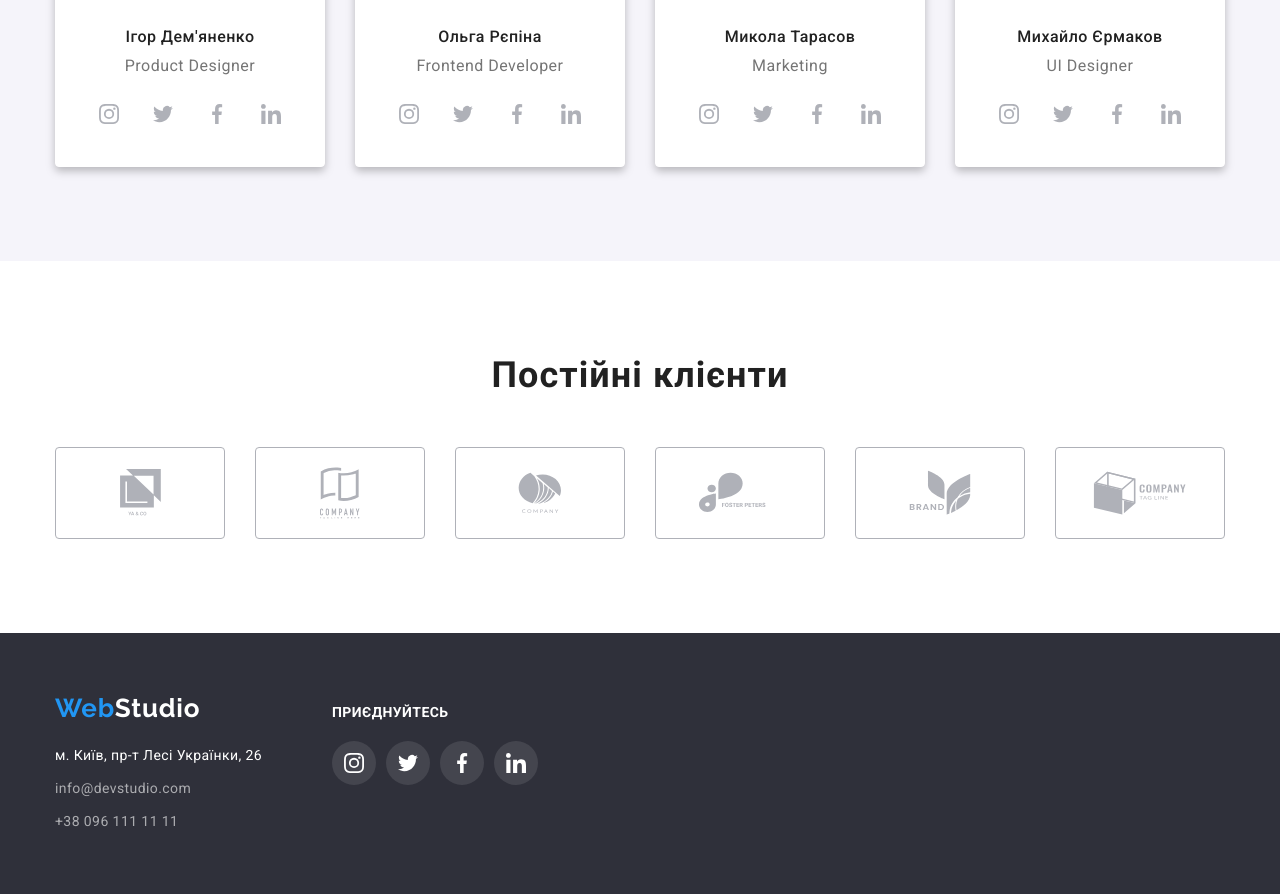
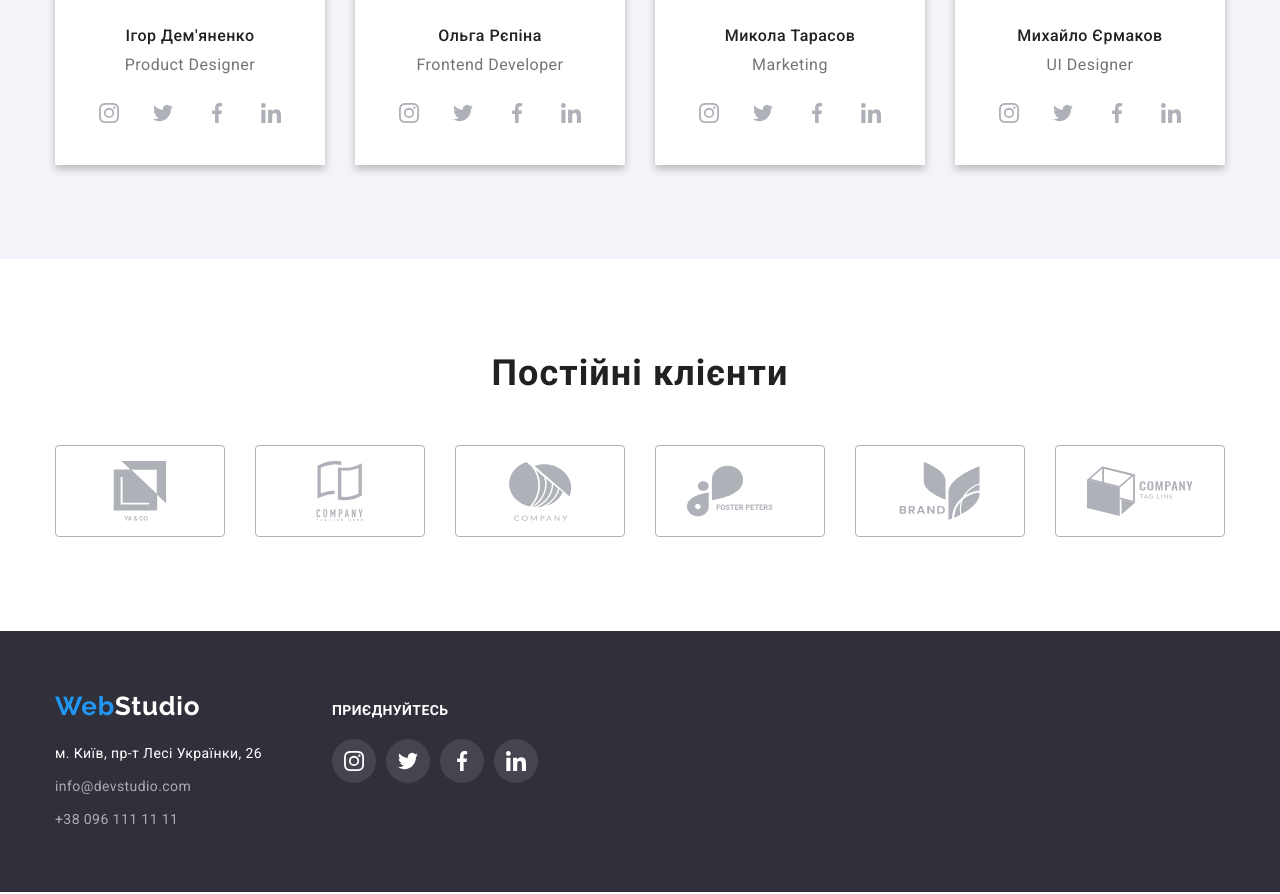
Before and after one commit to Angelina-Pysanyuk/goit-markup-hw-04, a plain HTML site: page index.html in a window 1280 px wide. Shown: the part 2045-2939 px from the top of the page. Drawn offline with nearby package versions, Linux system fonts and the light colour scheme.

Commit message:
fixed lists and other stuff

```diff
--- a/css/styles.css
+++ b/css/styles.css
@@ -313,8 +313,6 @@ img {
 .member-description {
   padding-top: 30px;
   padding-bottom: 30px;
-  border: var(--title-and-background-white) 1px solid;
-  border-radius: 0px 0px 4px 4px;
 
   background-color: var(--title-and-background-white);
 }
@@ -339,13 +337,20 @@ img {
   justify-content: center;
 }
 
+.social-group {
+  margin-right: 10px;
+}
+
+.social-group:last-child {
+  margin-right: 0;
+}
+
 .social-button {
   display: flex;
   justify-content: center;
   align-items: center;
   width: 44px;
   height: 44px;
-  margin-right: 10px;
   border-radius: 50%;
 
   color: var(--social-icons-color);
@@ -422,17 +427,22 @@ img {
 
 .footer {
   padding-bottom: 60px;
+  padding-top: 60px;
 
   background-color: var(--background-dark);
 }
 
 .footer-wrapper {
   display: flex;
+  align-items: baseline;
+}
+
+.footer-info {
+  margin-right: 70px;
 }
 
 .logo-footer {
   display: inline-block;
-  padding-top: 60px;
   margin-bottom: 20px;
 
   color: var(--title-and-background-white);
@@ -442,12 +452,6 @@ img {
   line-height: 1.19;
   letter-spacing: 0.03em;
   text-decoration: none;
-}
-
-.footer-list {
-  display: flex;
-  flex-direction: column;
-  margin-right: 70px;
 }
 
 .footer .item {
@@ -476,12 +480,6 @@ img {
 
 /* Social Media Footer */
 
-.social-footer {
-  display: flex;
-  flex-direction: column;
-  margin-top: 72px;
-}
-
 .social-footer .social-footer-text {
   margin-bottom: 20px;
 
@@ -496,20 +494,24 @@ img {
   display: flex;
 }
 
+.social-group-footer .item-icon {
+  margin-right: 10px;
+  margin-bottom: 0;
+}
+
+.social-group-footer .item-icon:last-child {
+  margin-right: 0;
+}
+
 .social-button-footer {
   display: flex;
   justify-content: center;
   align-items: center;
   width: 44px;
   height: 44px;
-  margin-right: 10px;
   border-radius: 50%;
 
   background-color: rgba(255, 255, 255, 0.1);
-}
-
-.social-button-footer:last-child {
-  margin-right: 0;
 }
 
 .social-button-footer:hover,
@@ -591,7 +593,14 @@ img {
   margin-bottom: 30px;
 }
 
-.portfolio-card:hover {
+.portfolio-link {
+  display: block;
+
+  text-decoration: none;
+}
+
+.portfolio-link:hover,
+.portfolio-link:focus {
   box-shadow: 0px 1px 1px rgba(0, 0, 0, 0.12), 0px 4px 4px rgba(0, 0, 0, 0.06),
     1px 4px 6px rgba(0, 0, 0, 0.16);
 }
@@ -627,6 +636,7 @@ img {
 }
 
 .sample-description {
+  color: var(--main-text-color);
   font-size: 16px;
   line-height: 1.88;
   letter-spacing: 0.03em;
--- a/index.html
+++ b/index.html
@@ -168,28 +168,36 @@
               <div class="member-description">
                 <h3 class="team-member">Ігор Дем'яненко</h3>
                 <p class="members-role">Product Designer</p>
-                <div class="members-social">
+                <ul class="list members-social">
+                  <li class="social-group">
                     <a class="social-button" href="">
                       <svg class="social-icon" width="20" height="20">
                         <use href="./images/icons.svg#icon-instagram"></use>
                       </svg>
                     </a>
+                  </li>
+                  <li class="social-group">
                     <a class="social-button" href="">
                       <svg class="social-icon" width="20" height="20">
                         <use href="./images/icons.svg#icon-twitter"></use>
                       </svg>
                     </a>
+                  </li>
+                  <li class="social-group">
                     <a class="social-button" href="">
                       <svg class="social-icon" width="20" height="20">
                         <use href="./images/icons.svg#icon-facebook"></use>
                       </svg>
                     </a>
+                  </li>
+                  <li class="social-group">
                     <a class="social-button" href="">
                       <svg class="social-icon" width="20" height="20">
                         <use href="./images/icons.svg#icon-linkedin"></use>
                       </svg>
                     </a>
-                </div>
+                  </li>
+                </ul>
               </div>
             </li>
 
@@ -198,30 +206,39 @@
               <div class="member-description">
                 <h3 class="team-member">Ольга Рєпіна</h3>
                 <p class="members-role">Frontend Developer</p>
-                <div class="members-social">
+                <ul class="list members-social">
+                  <li class="social-group">
                     <a class="social-button" href="">
                       <svg class="social-icon" width="20" height="20">
                         <use href="./images/icons.svg#icon-instagram"></use>
                       </svg>
                     </a>
+                  </li>
+                  <li class="social-group">
                     <a class="social-button" href="">
                       <svg class="social-icon" width="20" height="20">
                         <use href="./images/icons.svg#icon-twitter"></use>
                       </svg>
                     </a>
+                  </li>
+                  <li class="social-group">
                     <a class="social-button" href="">
                       <svg class="social-icon" width="20" height="20">
                         <use href="./images/icons.svg#icon-facebook"></use>
                       </svg>
                     </a>
+                  </li>
+                  <li class="social-group">
                     <a class="social-button" href="">
                       <svg class="social-icon" width="20" height="20">
                         <use href="./images/icons.svg#icon-linkedin"></use>
                       </svg>
                     </a>
-                </div>
+                  </li>
+                </ul>
               </div>
             </li>
+
             <li class="item">
               <img
                 src="./images/Mykola.jpeg"
@@ -231,30 +248,39 @@
               <div class="member-description">
                 <h3 class="team-member">Микола Тарасов</h3>
                 <p class="members-role">Marketing</p>
-                <div class="members-social">
+                <ul class="list members-social">
+                  <li class="social-group">
                     <a class="social-button" href="">
                       <svg class="social-icon" width="20" height="20">
                         <use href="./images/icons.svg#icon-instagram"></use>
                       </svg>
                     </a>
+                  </li>
+                  <li class="social-group">
                     <a class="social-button" href="">
                       <svg class="social-icon" width="20" height="20">
                         <use href="./images/icons.svg#icon-twitter"></use>
                       </svg>
                     </a>
+                  </li>
+                  <li class="social-group">
                     <a class="social-button" href="">
                       <svg class="social-icon" width="20" height="20">
                         <use href="./images/icons.svg#icon-facebook"></use>
                       </svg>
                     </a>
+                  </li>
+                  <li class="social-group">
                     <a class="social-button" href="">
                       <svg class="social-icon" width="20" height="20">
                         <use href="./images/icons.svg#icon-linkedin"></use>
                       </svg>
                     </a>
-                </div>
+                  </li>
+                </ul>
               </div>
             </li>
+
             <li class="item">
               <img
                 src="./images/Mykhailo.jpeg"
@@ -264,28 +290,36 @@
               <div class="member-description">
                 <h3 class="team-member">Михайло Єрмаков</h3>
                 <p class="members-role">UI Designer</p>
-                <div class="members-social">
+                <ul class="list members-social">
+                  <li class="social-group">
                     <a class="social-button" href="">
                       <svg class="social-icon" width="20" height="20">
                         <use href="./images/icons.svg#icon-instagram"></use>
                       </svg>
                     </a>
+                  </li>
+                  <li class="social-group">
                     <a class="social-button" href="">
                       <svg class="social-icon" width="20" height="20">
                         <use href="./images/icons.svg#icon-twitter"></use>
                       </svg>
                     </a>
+                  </li>
+                  <li class="social-group">
                     <a class="social-button" href="">
                       <svg class="social-icon" width="20" height="20">
                         <use href="./images/icons.svg#icon-facebook"></use>
                       </svg>
                     </a>
+                  </li>
+                  <li class="social-group">
                     <a class="social-button" href="">
                       <svg class="social-icon" width="20" height="20">
                         <use href="./images/icons.svg#icon-linkedin"></use>
                       </svg>
                     </a>
-                </div>
+                  </li>
+                </ul>
               </div>
             </li>
           </ul>
@@ -300,42 +334,42 @@
           <ul class="list client-list">
             <li class="item">
               <a class="client" href="">
-                <svg class="company-icon" width="41" height="46.7">
+                <svg class="company-icon" width="106" height="60">
                   <use href="./images/icons.svg#icon-logo1"></use>
                 </svg>
               </a>
             </li>
             <li class="item">
               <a class="client" href="">
-                <svg class="company-icon" width="40" height="52">
+                <svg class="company-icon" width="106" height="60">
                   <use href="./images/icons.svg#icon-logo2"></use>
                 </svg>
               </a>
             </li>
             <li class="item">
               <a class="client" href="">
-                <svg class="company-icon" width="43.46" height="41.18">
+                <svg class="company-icon" width="106" height="60">
                   <use href="./images/icons.svg#icon-logo3"></use>
                 </svg>
               </a>
             </li>
             <li class="item">
               <a class="client" href="">
-                <svg class="company-icon" width="84.44" height="40.62">
+                <svg class="company-icon" width="106" height="60">
                   <use href="./images/icons.svg#icon-logo4"></use>
                 </svg>
               </a>
             </li>
             <li class="item">
               <a class="client" href="">
-                <svg class="company-icon" width="62.54" height="45.43">
+                <svg class="company-icon" width="106" height="60">
                   <use href="./images/icons.svg#icon-logo5"></use>
                 </svg>
               </a>
             </li>
             <li class="item">
               <a class="client" href="">
-                <svg class="company-icon" width="93.79" height="43.93">
+                <svg class="company-icon" width="106" height="60">
                   <use href="./images/icons.svg#icon-logo6"></use>
                 </svg>
               </a>
@@ -378,28 +412,36 @@
           </div>
           <div class="social-footer">
             <p class="social-footer-text">Приєднуйтесь</p>
-            <div class="social-group-footer">
+            <ul class="list social-group-footer">
+              <li class="item-icon">
                 <a class="social-button-footer" href="">
                   <svg class="social-icon-footer" width="20" height="20">
                     <use href="./images/icons.svg#icon-instagram"></use>
                   </svg>
                 </a>
+              </li>
+              <li class="item-icon">
                 <a class="social-button-footer" href="">
                   <svg class="social-icon-footer" width="20" height="20">
                     <use href="./images/icons.svg#icon-twitter"></use>
                   </svg>
                 </a>
+              </li>
+              <li class="item-icon">
                 <a class="social-button-footer" href="">
                   <svg class="social-icon-footer" width="20" height="20">
                     <use href="./images/icons.svg#icon-facebook"></use>
                   </svg>
                 </a>
+              </li>
+              <li class="item-icon">
                 <a class="social-button-footer" href="">
                   <svg class="social-icon-footer" width="20" height="20">
                     <use href="./images/icons.svg#icon-linkedin"></use>
                   </svg>
                 </a>
-            </div>
+              </li>
+            </ul>
           </div>
         </div>
       </div>
```
Also changed, not shown: portfolio.html (+19 -11 lines). Lines whose indentation alone changed are shown as unchanged.
